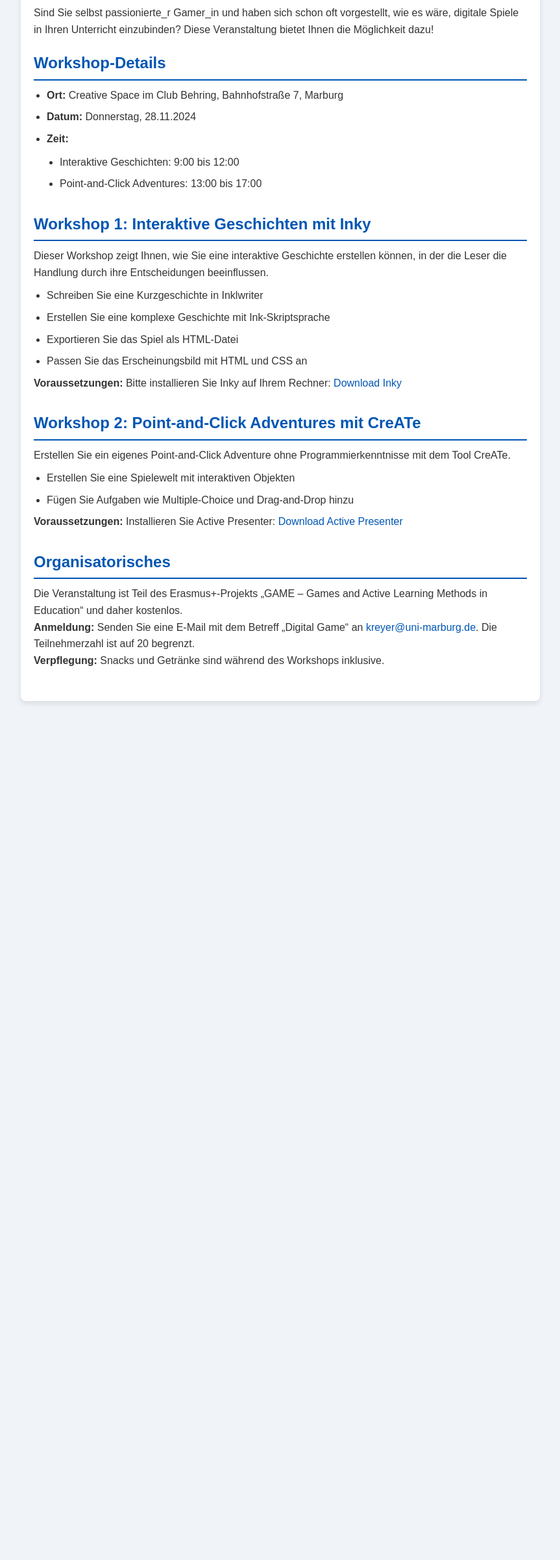
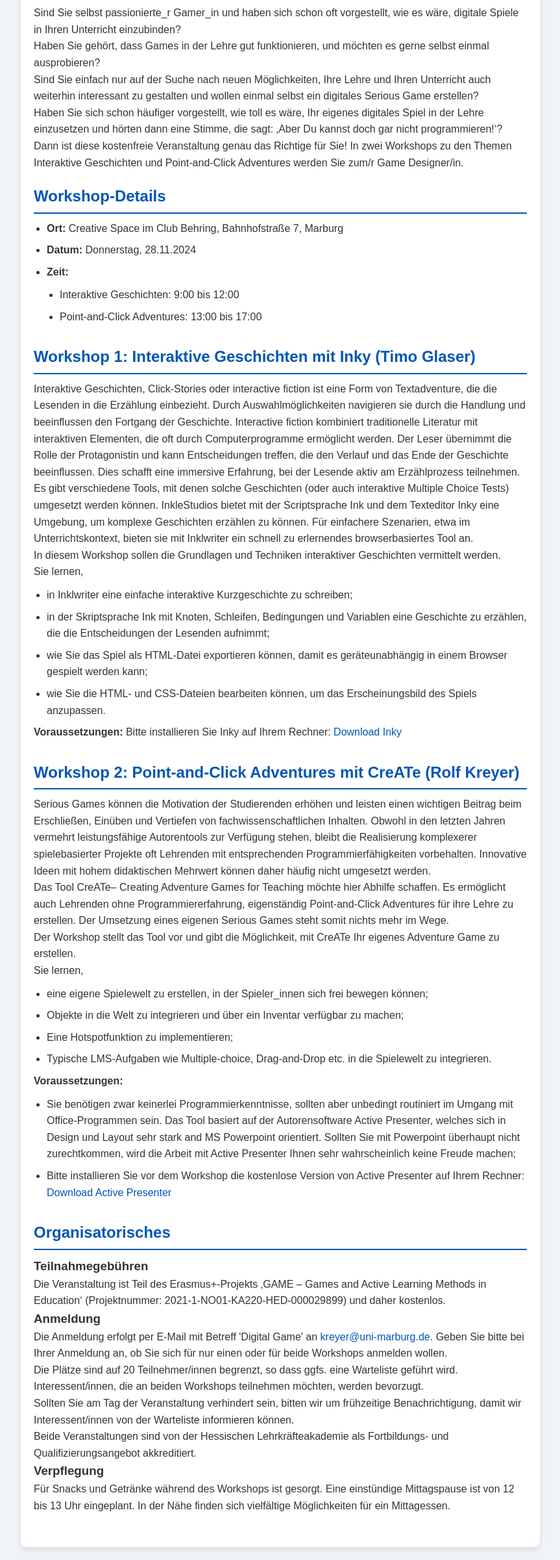
Before and after one commit to glaserti/DigitalGamesWS, a plain HTML site: page index.html in a window 1280 px wide. Shown: the part 94-2495 px from the top of the page at 65% size, without its empty margins (208-1071 px from the left). Before the commit the page ends 1193 px from the top, so only its background shows below. Drawn offline with Linux system fonts and the light colour scheme.

Commit message:
Update index.html

```diff
--- a/index.html
+++ b/index.html
@@ -11,7 +11,11 @@
 
 <div class="container">
     <h1>Ihr Digital Game in Unterricht und Lehre</h1>
-    <p>Sind Sie selbst passionierte_r Gamer_in und haben sich schon oft vorgestellt, wie es wäre, digitale Spiele in Ihren Unterricht einzubinden? Diese Veranstaltung bietet Ihnen die Möglichkeit dazu!</p>
+    <p>Sind Sie selbst passionierte_r Gamer_in und haben sich schon oft vorgestellt, wie es wäre, digitale Spiele in Ihren Unterricht einzubinden?</p>
+    <p>Haben Sie gehört, dass Games in der Lehre gut funktionieren, und möchten es gerne selbst einmal ausprobieren?</p>
+    <p>Sind Sie einfach nur auf der Suche nach neuen Möglichkeiten, Ihre Lehre und Ihren Unterricht auch weiterhin interessant zu gestalten und wollen einmal selbst ein digitales Serious Game erstellen?</p>
+    <p>Haben Sie sich schon häufiger vorgestellt, wie toll es wäre, Ihr eigenes digitales Spiel in der Lehre einzusetzen und hörten dann eine Stimme, die sagt: ‚Aber Du kannst doch gar nicht programmieren!‘?</p>
+    <p>Dann ist diese kostenfreie Veranstaltung genau das Richtige für Sie! In zwei Workshops zu den Themen Interaktive Geschichten und Point-and-Click Adventures werden Sie zum/r Game Designer/in.</p>
 
     <div class="section">
         <h2>Workshop-Details</h2>
@@ -28,32 +32,50 @@
     </div>
 
     <div class="section">
-        <h2>Workshop 1: Interaktive Geschichten mit Inky</h2>
-        <p>Dieser Workshop zeigt Ihnen, wie Sie eine interaktive Geschichte erstellen können, in der die Leser die Handlung durch ihre Entscheidungen beeinflussen.</p>
+        <h2>Workshop 1: Interaktive Geschichten mit Inky (Timo Glaser)</h2>
+        <p>Interaktive Geschichten, Click-Stories oder interactive fiction ist eine Form von Textadventure, die die Lesenden in die Erzählung einbezieht. Durch Auswahlmöglichkeiten navigieren sie durch die Handlung und beeinflussen den Fortgang der Geschichte. Interactive fiction kombiniert traditionelle Literatur mit interaktiven Elementen, die oft durch Computerprogramme ermöglicht werden. Der Leser übernimmt die Rolle der Protagonistin und kann Entscheidungen treffen, die den Verlauf und das Ende der Geschichte beeinflussen. Dies schafft eine immersive Erfahrung, bei der Lesende aktiv am Erzählprozess teilnehmen.</p>
+        <p>Es gibt verschiedene Tools, mit denen solche Geschichten (oder auch interaktive Multiple Choice Tests) umgesetzt werden können. InkleStudios bietet mit der Scriptsprache Ink und dem Texteditor Inky eine Umgebung, um komplexe Geschichten erzählen zu können. Für einfachere Szenarien, etwa im Unterrichtskontext, bieten sie mit Inklwriter ein schnell zu erlernendes browserbasiertes Tool an.</p>
+        <p>In diesem Workshop sollen die Grundlagen und Techniken interaktiver Geschichten vermittelt werden.</p>
+        <p>Sie lernen,</p>
         <ul>
-            <li>Schreiben Sie eine Kurzgeschichte in Inklwriter</li>
-            <li>Erstellen Sie eine komplexe Geschichte mit Ink-Skriptsprache</li>
-            <li>Exportieren Sie das Spiel als HTML-Datei</li>
-            <li>Passen Sie das Erscheinungsbild mit HTML und CSS an</li>
+            <li>in Inklwriter eine einfache interaktive Kurzgeschichte zu schreiben;</li>
+            <li>in der Skriptsprache Ink mit Knoten, Schleifen, Bedingungen und Variablen eine Geschichte zu erzählen, die die Entscheidungen der Lesenden aufnimmt;</li>
+            <li>wie Sie das Spiel als HTML-Datei exportieren können, damit es geräteunabhängig in einem Browser gespielt werden kann;</li>
+            <li>wie Sie die HTML- und CSS-Dateien bearbeiten können, um das Erscheinungsbild des Spiels anzupassen.</li>
         </ul>
         <p><strong>Voraussetzungen:</strong> Bitte installieren Sie Inky auf Ihrem Rechner: <a href="https://www.inklestudios.com/ink/">Download Inky</a></p>
     </div>
 
     <div class="section">
-        <h2>Workshop 2: Point-and-Click Adventures mit CreATe</h2>
-        <p>Erstellen Sie ein eigenes Point-and-Click Adventure ohne Programmierkenntnisse mit dem Tool CreATe.</p>
+        <h2>Workshop 2: Point-and-Click Adventures mit CreATe (Rolf Kreyer)</h2>
+        <p>Serious Games können die Motivation der Studierenden erhöhen und leisten einen wichtigen Beitrag beim Erschließen, Einüben und Vertiefen von fachwissenschaftlichen Inhalten. Obwohl in den letzten Jahren vermehrt leistungsfähige Autorentools zur Verfügung stehen, bleibt die Realisierung komplexerer spielebasierter Projekte oft Lehrenden mit entsprechenden Programmierfähigkeiten vorbehalten. Innovative Ideen mit hohem didaktischen Mehrwert können daher häufig nicht umgesetzt werden.</p>
+        <p>Das Tool <b></b>CreATe– Creating Adventure Games for Teaching</b> möchte hier Abhilfe schaffen. Es ermöglicht auch Lehrenden ohne Programmiererfahrung, eigenständig Point-and-Click Adventures für ihre Lehre zu erstellen. Der Umsetzung eines eigenen Serious Games steht somit nichts mehr im Wege.</p>
+        <p>Der Workshop stellt das Tool vor und gibt die Möglichkeit, mit CreATe Ihr eigenes Adventure Game zu erstellen.</p>
+        <p>Sie lernen,</p>
         <ul>
-            <li>Erstellen Sie eine Spielewelt mit interaktiven Objekten</li>
-            <li>Fügen Sie Aufgaben wie Multiple-Choice und Drag-and-Drop hinzu</li>
+            <li>eine eigene Spielewelt zu erstellen, in der Spieler_innen sich frei bewegen können;</li>
+            <li>Objekte in die Welt zu integrieren und über ein Inventar verfügbar zu machen;</li>
+            <li>Eine Hotspotfunktion zu implementieren;</li>
+            <li>Typische LMS-Aufgaben wie Multiple-choice, Drag-and-Drop etc. in die Spielewelt zu integrieren.</li>
         </ul>
-        <p><strong>Voraussetzungen:</strong> Installieren Sie Active Presenter: <a href="https://www.atomisystems.com/download/">Download Active Presenter</a></p>
+        <p><strong>Voraussetzungen:</strong></p>
+        <ul>
+            <li>Sie benötigen zwar keinerlei Programmierkenntnisse, sollten aber unbedingt routiniert im Umgang mit Office-Programmen sein. Das Tool basiert auf der Autorensoftware Active Presenter, welches sich in Design und Layout sehr stark and MS Powerpoint orientiert. Sollten Sie mit Powerpoint überhaupt nicht zurechtkommen, wird die Arbeit mit Active Presenter Ihnen sehr wahrscheinlich keine Freude machen;</li>
+            <li>Bitte installieren Sie vor dem Workshop die kostenlose Version von Active Presenter auf Ihrem Rechner: <a href="https://www.atomisystems.com/download/">Download Active Presenter</a></li>
+        </ul>
     </div>
 
     <div class="section">
         <h2>Organisatorisches</h2>
-        <p>Die Veranstaltung ist Teil des Erasmus+-Projekts „GAME – Games and Active Learning Methods in Education“ und daher kostenlos.</p>
-        <p><strong>Anmeldung:</strong> Senden Sie eine E-Mail mit dem Betreff „Digital Game“ an <a href="mailto:kreyer@uni-marburg.de">kreyer@uni-marburg.de</a>. Die Teilnehmerzahl ist auf 20 begrenzt.</p>
-        <p><strong>Verpflegung:</strong> Snacks und Getränke sind während des Workshops inklusive.</p>
+        <h3>Teilnahmegebühren</h3>
+        <p>Die Veranstaltung ist Teil des Erasmus+-Projekts ‚GAME – Games and Active Learning Methods in Education‘ (Projektnummer: 2021-1-NO01-KA220-HED-000029899) und daher kostenlos.</p>
+        <h3>Anmeldung</h3>
+        <p>Die Anmeldung erfolgt per E-Mail mit Betreff 'Digital Game' an <a href="mailto:kreyer@uni-marburg.de">kreyer@uni-marburg.de</a>. Geben Sie bitte bei Ihrer Anmeldung an, ob Sie sich für nur einen oder für beide Workshops anmelden wollen.</p>
+        <p>Die Plätze sind auf 20 Teilnehmer/innen begrenzt, so dass ggfs. eine Warteliste geführt wird. Interessent/innen, die an beiden Workshops teilnehmen möchten, werden bevorzugt.</p>
+        <p>Sollten Sie am Tag der Veranstaltung verhindert sein, bitten wir um frühzeitige Benachrichtigung, damit wir Interessent/innen von der Warteliste informieren können.</p>
+        <p>Beide Veranstaltungen sind von der Hessischen Lehrkräfteakademie als Fortbildungs- und Qualifizierungsangebot akkreditiert.</p>
+        <h3>Verpflegung</h3>
+        <p>Für Snacks und Getränke während des Workshops ist gesorgt. Eine einstündige Mittagspause ist von 12 bis 13 Uhr eingeplant. In der Nähe finden sich vielfältige Möglichkeiten für ein Mittagessen.</p>
     </div>
 </div>
 
```
